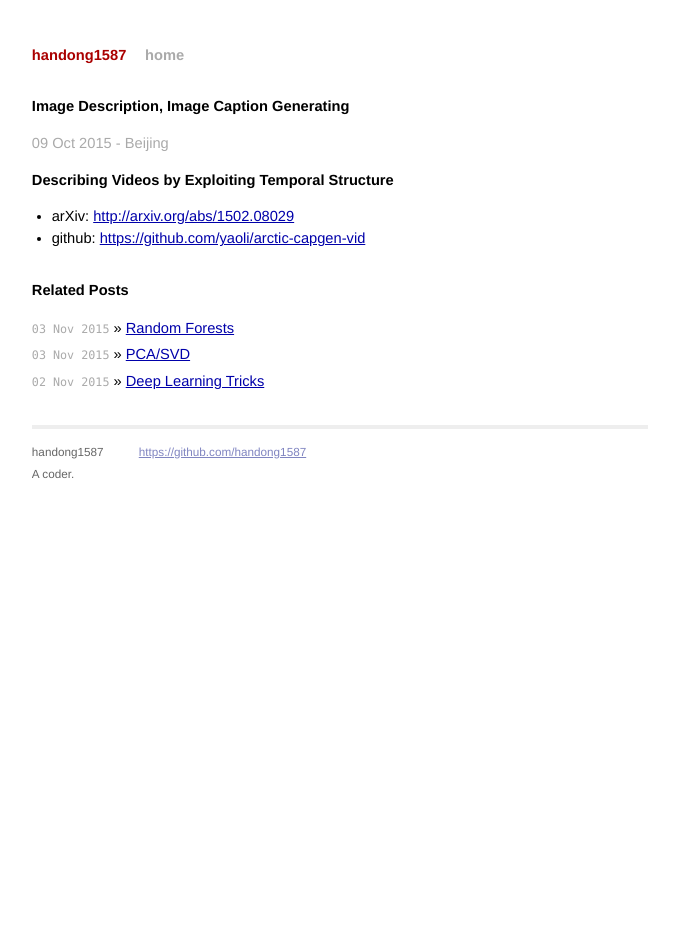
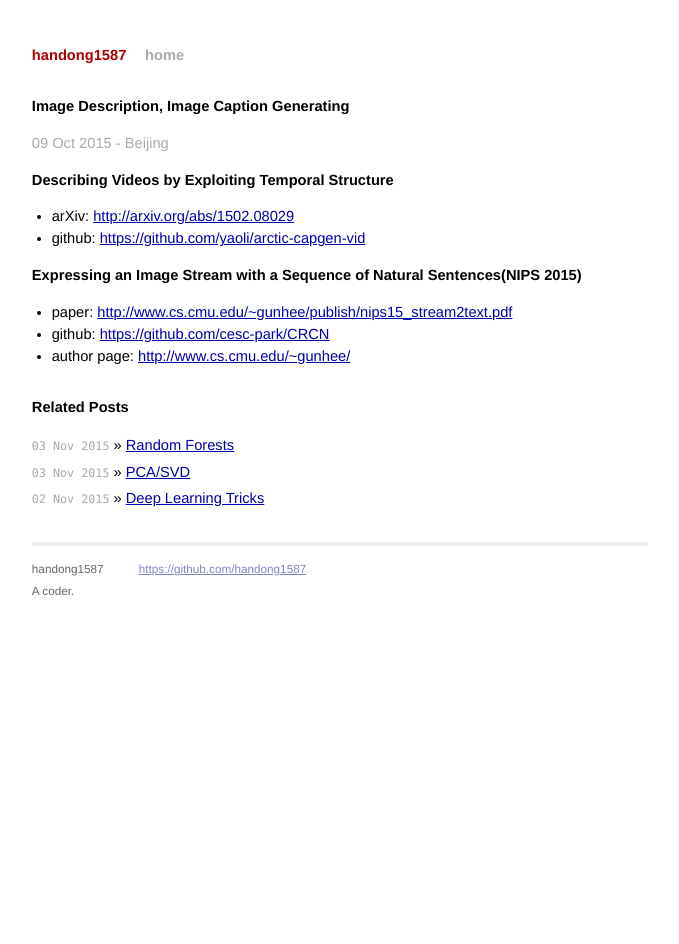
Before and after one commit to handong1587/handong1587.github.io, a Jekyll site: the page built from _posts/deep_learning/2015-10-09-image-caption-description.md, in a window 1280 px wide. Shown: the whole page, without its empty margins (300-979 px from the left). Built offline with Jekyll 4.4.1, drawn with Linux system fonts in a browser that asks for light colours; Markdown is read by kramdown in place of the engine named in the settings; comment, search, counter and statistics services are not loaded.

Commit message:
update obj-seg.md

```diff
--- a/_posts/deep_learning/2015-10-09-image-caption-description.md
+++ b/_posts/deep_learning/2015-10-09-image-caption-description.md
@@ -13,3 +13,9 @@ title: Image Description, Image Caption Generating
 
 - arXiv: [http://arxiv.org/abs/1502.08029](http://arxiv.org/abs/1502.08029)
 - github: [https://github.com/yaoli/arctic-capgen-vid](https://github.com/yaoli/arctic-capgen-vid)
+
+**Expressing an Image Stream with a Sequence of Natural Sentences(NIPS 2015)**
+
+- paper: [http://www.cs.cmu.edu/~gunhee/publish/nips15_stream2text.pdf](http://www.cs.cmu.edu/~gunhee/publish/nips15_stream2text.pdf)
+- github: [https://github.com/cesc-park/CRCN](https://github.com/cesc-park/CRCN)
+- author page: [http://www.cs.cmu.edu/~gunhee/](http://www.cs.cmu.edu/~gunhee/)
```
Also changed, not shown: _posts/deep_learning/2015-08-26-object-segmentation.md (+1 -0 lines).
